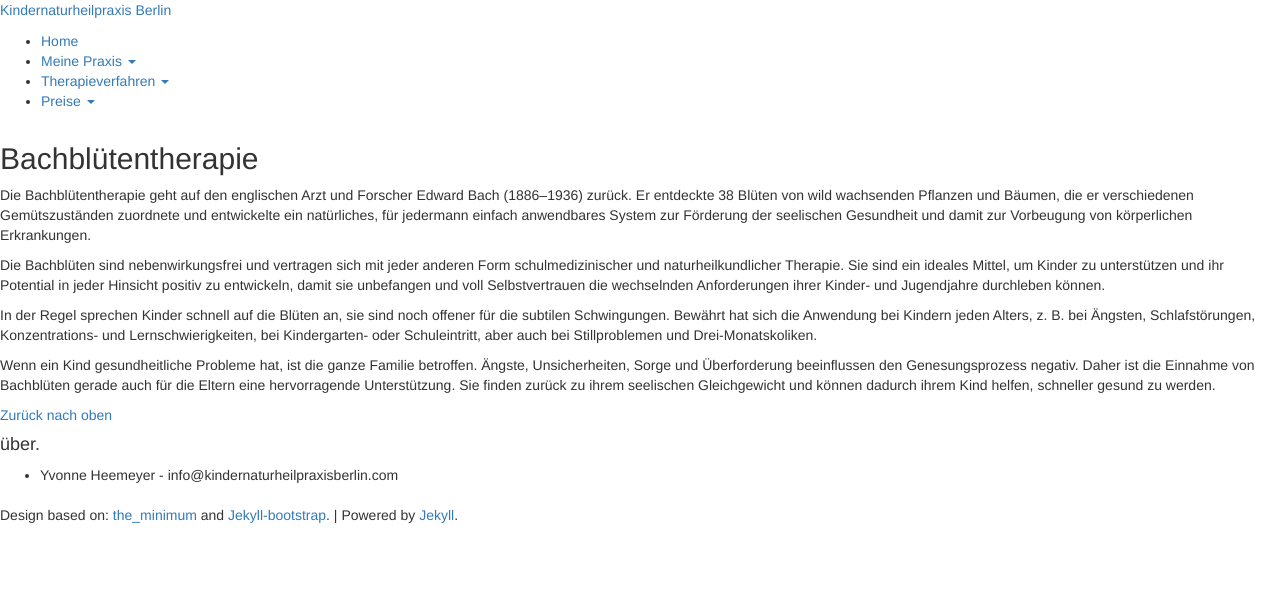
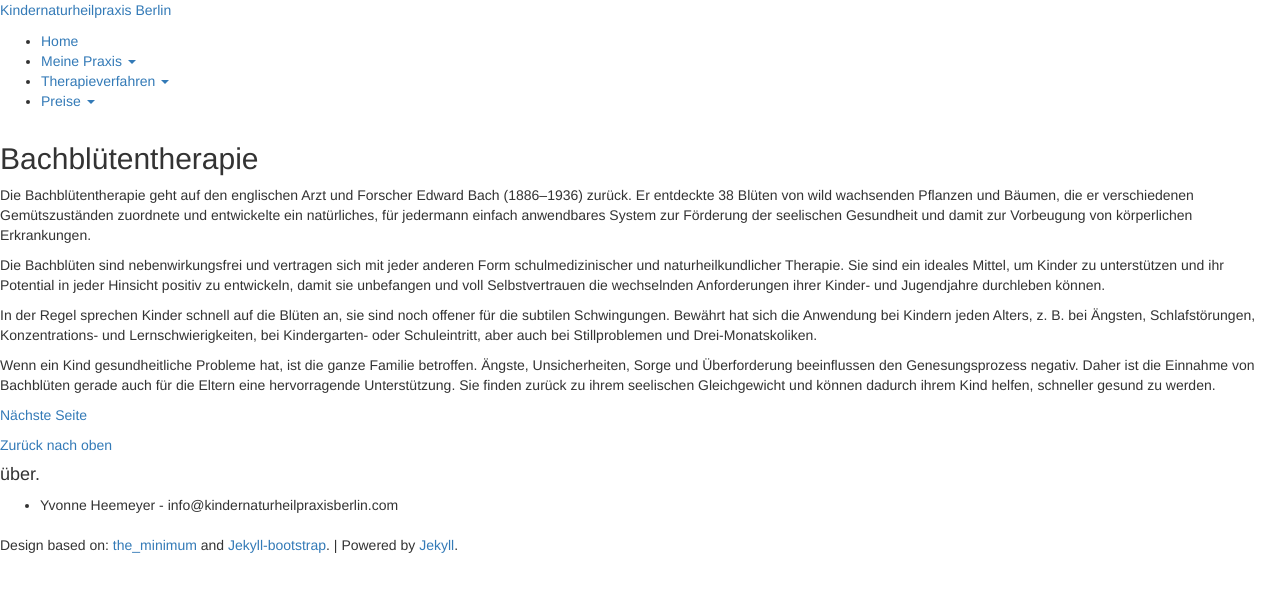
Before and after one commit to heilpraktiker/heilpraktiker.github.io, a Jekyll site: the page built from therapieverfahren/bachblueten-therapie/index.md, in a window 1280 px wide. Shown: the top 592 px of the page. Built offline with Jekyll 4.4.1, drawn with Linux system fonts in a browser that asks for light colours; nearby versions of some CDN libraries; comment, search, counter and statistics services are not loaded.

Commit message:
Updated index.md

```diff
--- a/therapieverfahren/bachblueten-therapie/index.md
+++ b/therapieverfahren/bachblueten-therapie/index.md
@@ -14,3 +14,5 @@ Die Bachblüten sind nebenwirkungsfrei und vertragen sich mit jeder anderen Form
 In der Regel sprechen Kinder schnell auf die Blüten an, sie sind noch offener für die subtilen Schwingungen. Bewährt hat sich die Anwendung bei Kindern jeden Alters, z. B. bei Ängsten, Schlafstörungen, Konzentrations- und Lernschwierigkeiten, bei Kindergarten- oder Schuleintritt, aber auch bei Stillproblemen und Drei-Monatskoliken.
 
 Wenn ein Kind gesundheitliche Probleme hat, ist die ganze Familie betroffen. Ängste, Unsicherheiten, Sorge und Überforderung beeinflussen den Genesungsprozess negativ. Daher ist die Einnahme von Bachblüten gerade auch für die Eltern eine hervorragende Unterstützung. Sie finden zurück zu ihrem seelischen Gleichgewicht und können dadurch ihrem Kind helfen, schneller gesund zu werden.
+
+[Nächste Seite](/therapieverfahren/fussreflexzonen-therapie/)
```
